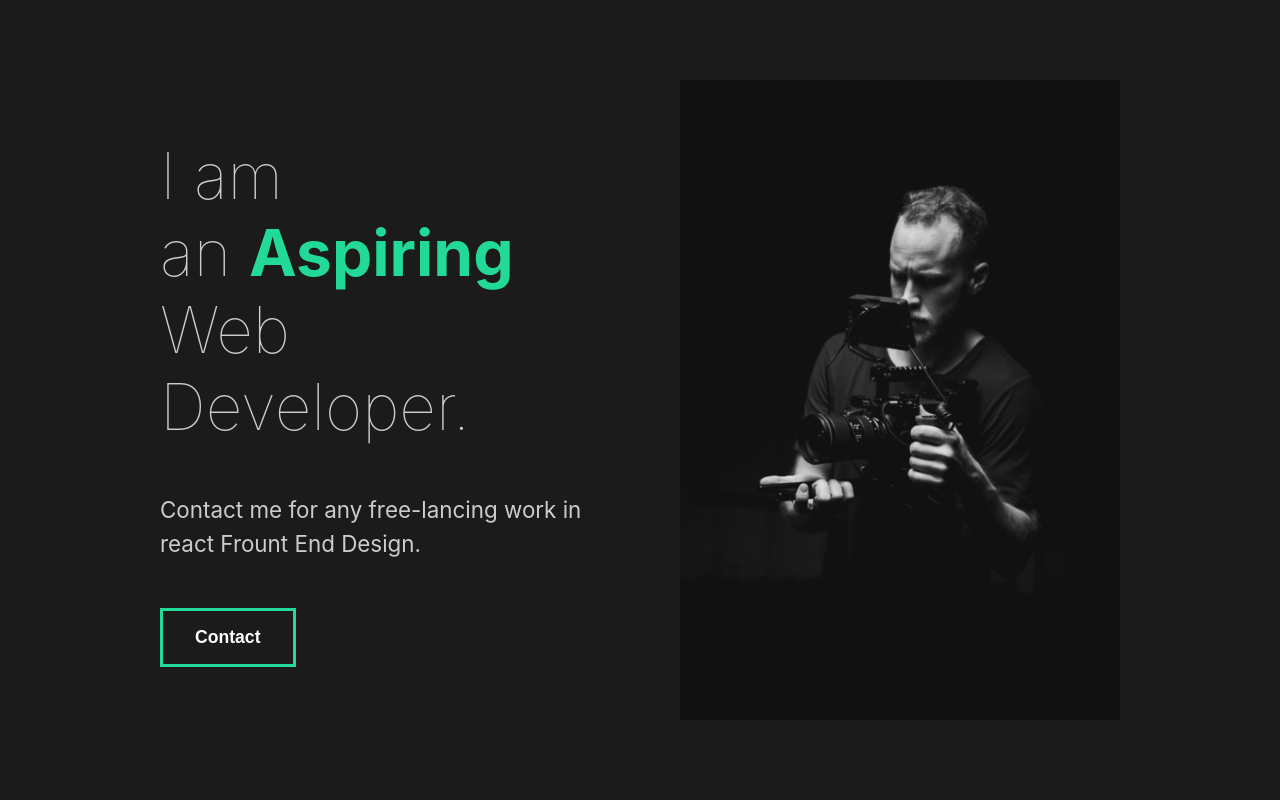
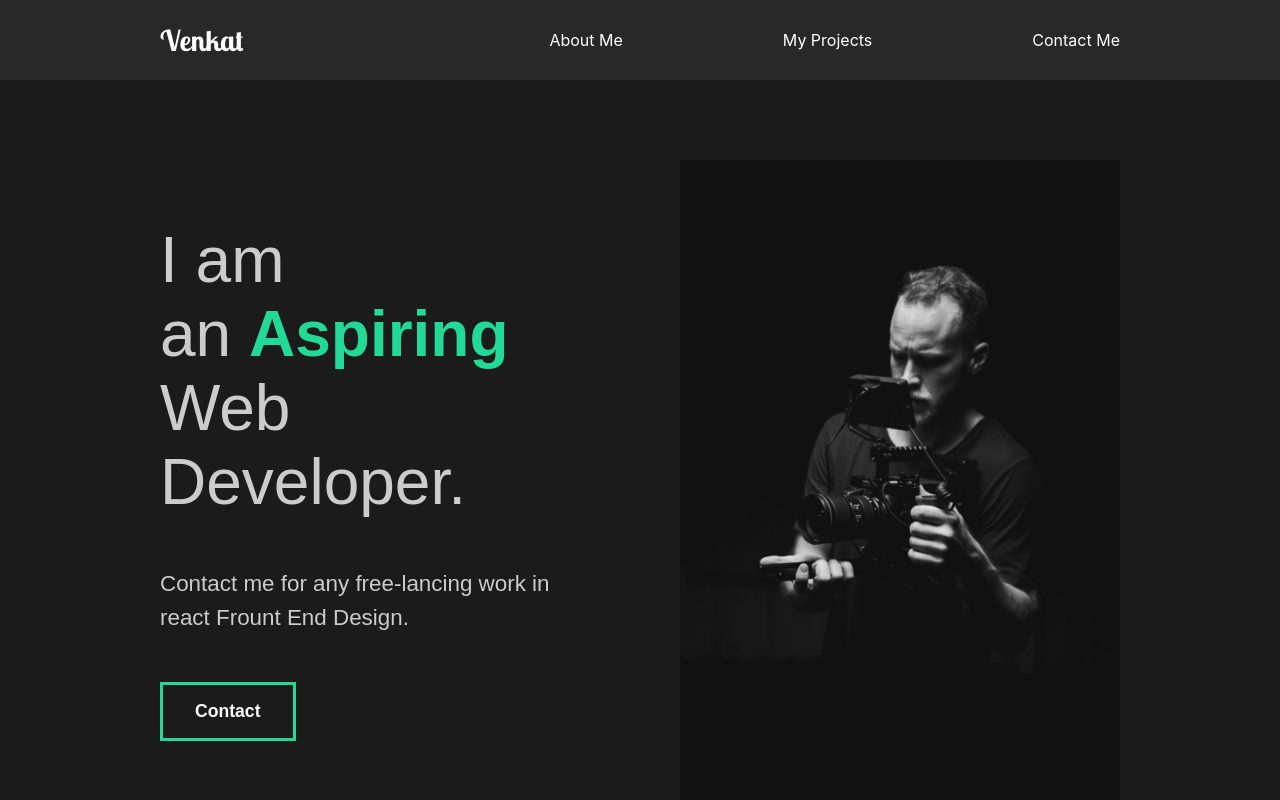
Before and after one commit to venkatkadiri/website, a React (Create React App) app: page / in a window 1280 px wide. Shown: the top 800 px of the page. Built offline with nearby package versions, Linux system fonts and the light colour scheme.

Commit message:
7.Styling Nav Bar

```diff
--- a/public/index.html
+++ b/public/index.html
@@ -10,6 +10,8 @@
       content="Web site created using create-react-app"
     />
     <link rel="apple-touch-icon" href="%PUBLIC_URL%/logo192.png" />
+    <link href="https://fonts.googleapis.com/css2?family=Lobster+Two:wght@700&display=swap" rel="stylesheet">
+
     <!--
       manifest.json provides metadata used when your web app is installed on a
       user's mobile device or desktop. See https://developers.google.com/web/fundamentals/web-app-manifest/
--- a/src/App.js
+++ b/src/App.js
@@ -1,10 +1,12 @@
 import React from "react";
 import AboutMe from "./pages/AboutMe";
+import Nav from "./components/Nav";
 //importing Global Styles
 import Globalstyle from "./components/GlobalStyle";
 function App() {
   return (
     <div className="App">
+      <Nav />
       <Globalstyle />
       <AboutMe />
     </div>
--- a/src/Styles.js
+++ b/src/Styles.js
@@ -7,6 +7,7 @@ export const Layout = styled.div`
   justify-content: space-between;
   padding: 5rem 10rem;
   color: white;
+  font-family: sans-serif;
 `;
 export const Description = styled.div`
   flex: 1;
--- a/src/components/Faq.js
+++ b/src/components/Faq.js
@@ -1,23 +1,50 @@
-import React from 'react'
+import React from "react";
+import styled from "styled-components";
+import { Layout } from "../Styles";
 
 function Faq() {
   return (
-        <div className="faq">
-            <h2>My <span>Information</span></h2>
+    <FaqStyle>
+      <h2>
+        <span>FAQ</span> About Me.
+      </h2>
       <div className="Question">
-                <h4>What is My Profession</h4>
+        <p>What is My Education ?</p>
         <div className="Answer">
-                    <p>I am A Full Stack Developer</p>
+          <h3>I Completed My B-tech at GITAM University Vizag.</h3>
         </div>
       </div>
+      <div className="faq-line"></div>
       <div className="Question">
-                <h4>How Many Years of Expiriance Do I Have</h4>
+        <p>What is My Profession ?</p>
         <div className="Answer">
-                    <p>13 Months</p>
+          <h3>I am A Full Stack Developer.</h3>
         </div>
       </div>
+      <div className="faq-line"></div>
+      <div className="Question">
+        <p>Which Company do I Work For ?</p>
+        <div className="Answer">
+          <h3>
+            I Work For Tech Integra Erp Banjarahills as a Front End Developer.
+          </h3>
         </div>
-    )
+        <div className="faq-line"></div>
+      </div>
+    </FaqStyle>
+  );
 }
+const FaqStyle = styled(Layout)`
+  display: block;
+  h3 {
+    font-weight: lighter;
+  }
+  .faq-line {
+    background: #cccccc;
+    height: 0.2rem;
+    margin: 2rem 0rem;
+    width: 100%;
+  }
+`;
 
-export default Faq
+export default Faq;
--- /dev/null
+++ b/src/components/Nav.js
@@ -0,0 +1,54 @@
+import React from "react";
+import styled from "styled-components";
+
+function Nav() {
+  return (
+    <StyledNav>
+      <h1>
+        <a id="Logo" href="#">
+          Venkat
+        </a>
+      </h1>
+      <ul>
+        <li>
+          <a href="#">About Me</a>
+        </li>
+        <li>
+          <a href="#">My Projects</a>
+        </li>
+        <li>
+          <a href="#">Contact Me</a>
+        </li>
+      </ul>
+    </StyledNav>
+  );
+}
+const StyledNav = styled.nav`
+  min-height: 10vh;
+  display: flex;
+  margin: auto;
+  justify-content: space-between;
+  align-items: center;
+  padding: 1rem 10rem;
+  background-color: #282828;
+
+  #Logo {
+    font-family: Lobster Two;
+    font-size: 1.8rem;
+    font-weight: lighter;
+  }
+  a {
+    color: white;
+    text-decoration: none;
+  }
+  ul {
+    display: flex;
+    list-style: none;
+  }
+  li {
+    padding-left: 10rem;
+    position: relative;
+  }
+`;
+
+export default Nav;
```
Also changed, not shown: 1 other file (tests, documents, lock files or other folders). Lines whose indentation alone changed are shown as unchanged.
